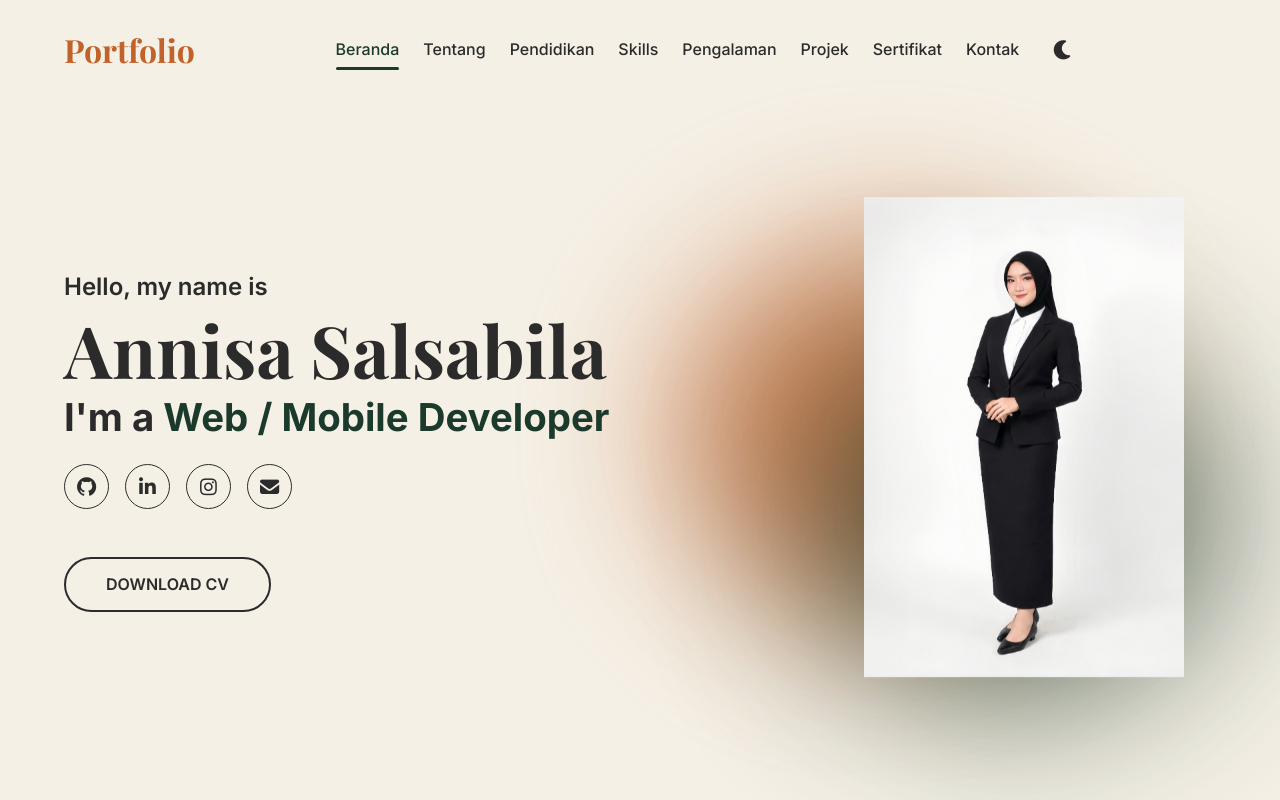
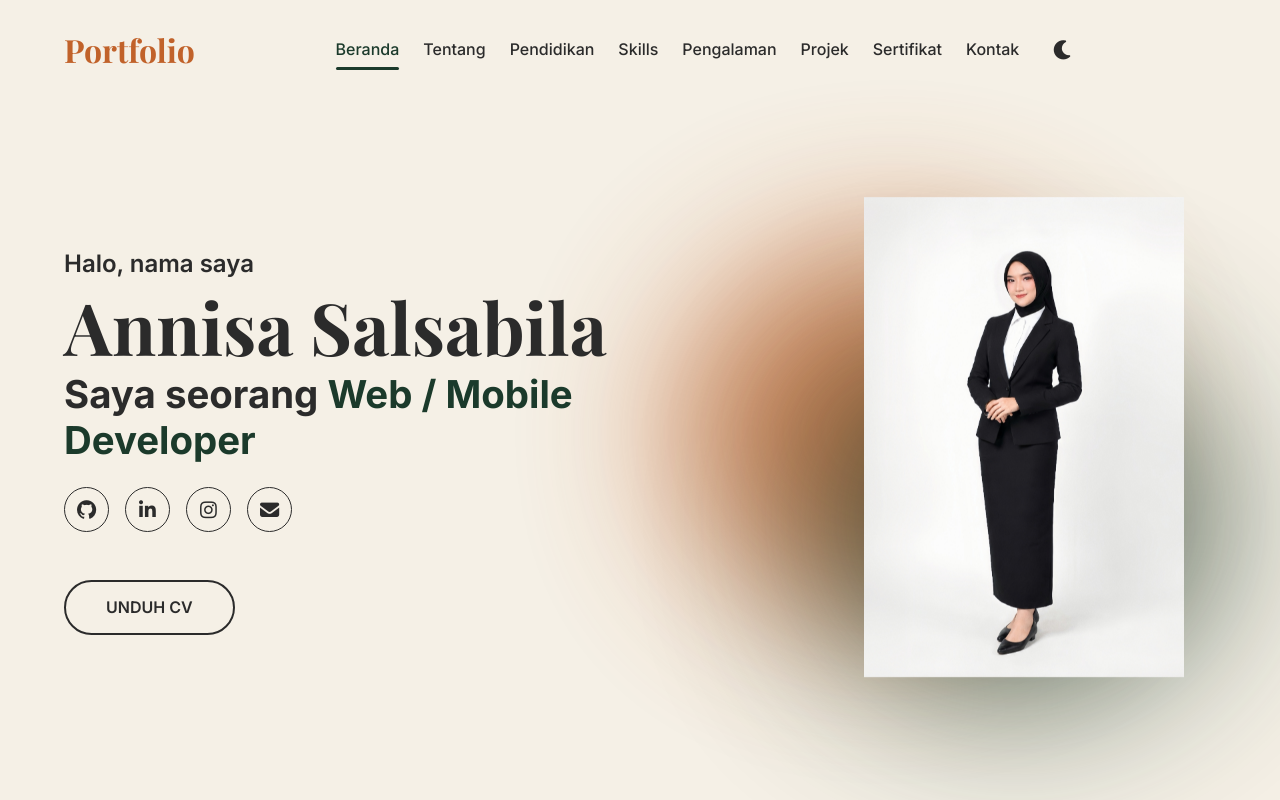
Before and after one commit to annisasalsabla/portfolio-saya, a React (Create React App) app: page / in a window 1280 px wide. Shown: the top 800 px of the page. Built offline with nearby package versions, Linux system fonts and the light colour scheme; a web font is replaced by a local one.

Commit message:
feat: translate hero text to indonesian

```diff
--- a/src/components/Hero.js
+++ b/src/components/Hero.js
@@ -47,7 +47,7 @@ const Hero = () => {
           animate="visible"
         >
           <motion.p variants={itemVariants} className="hero-greeting">
-            Hello, my name is
+            Halo, nama saya
           </motion.p>
 
           <motion.h1 variants={itemVariants} className="hero-title">
@@ -55,7 +55,7 @@ const Hero = () => {
           </motion.h1>
 
           <motion.h2 variants={itemVariants} className="hero-subtitle">
-            I'm a <span className="text-secondary-accent">Web / Mobile Developer</span>
+            Saya seorang <span className="text-secondary-accent">Web / Mobile Developer</span>
           </motion.h2>
 
           <motion.div variants={itemVariants} className="hero-socials">
@@ -75,7 +75,7 @@ const Hero = () => {
 
           <motion.div variants={itemVariants} className="hero-actions">
             <a href="/cv.pdf" target="_blank" rel="noopener noreferrer" className="btn btn-outline-primary">
-              DOWNLOAD CV
+              UNDUH CV
             </a>
           </motion.div>
         </motion.div>
```
